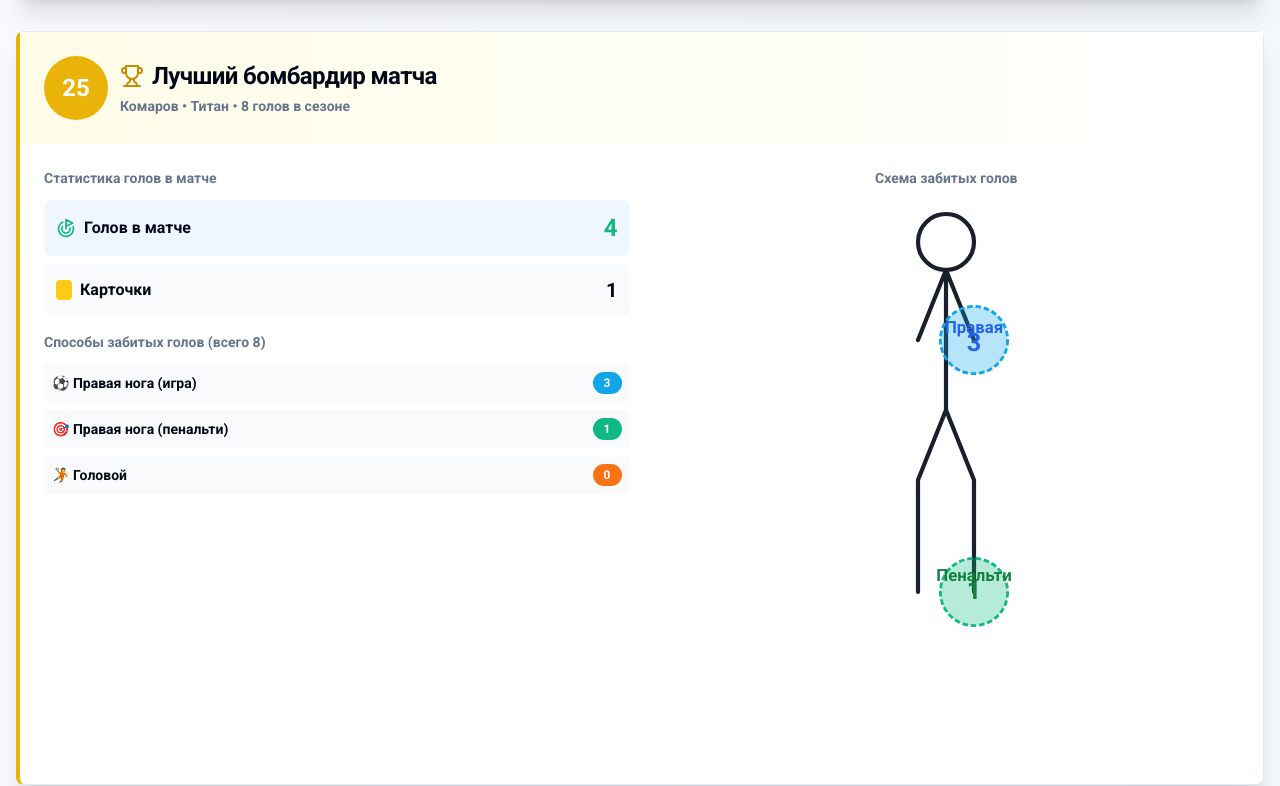
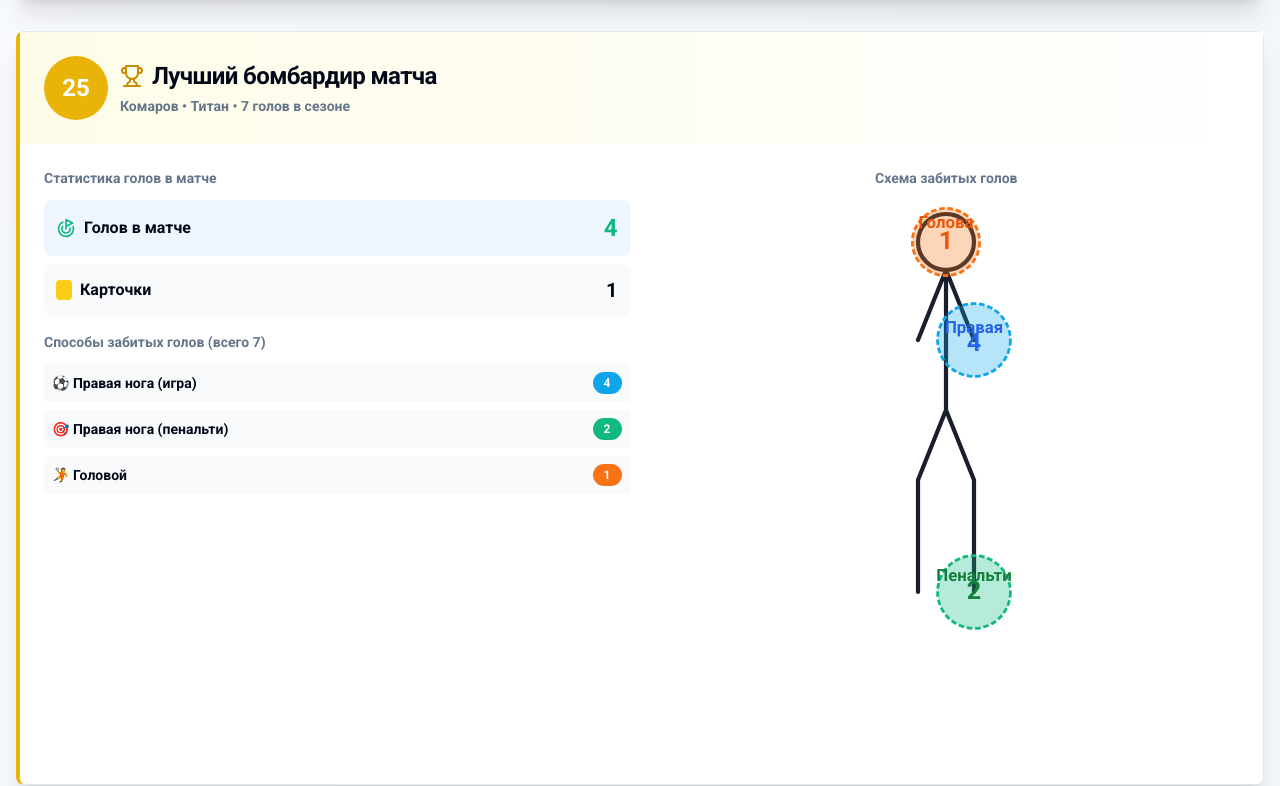
Before and after one commit to pr-poehali-dev/titan-victory-project, a React (Vite) app: page / in a window 1280 px wide. Shown: the part 1058-1844 px from the top of the page. Built offline with nearby package versions, Linux system fonts and the light colour scheme; a web font is replaced by a local one.

Commit message:
Гол забивной, разнообразный

```diff
--- a/src/pages/Index.tsx
+++ b/src/pages/Index.tsx
@@ -215,7 +215,7 @@ const Index = () => {
                   <Icon name="Trophy" className="text-yellow-600" size={24} />
                   Лучший бомбардир матча
                 </CardTitle>
-                <p className="text-sm text-muted-foreground font-halvar mt-1">Комаров • Титан • 8 голов в сезоне</p>
+                <p className="text-sm text-muted-foreground font-halvar mt-1">Комаров • Титан • 7 голов в сезоне</p>
               </div>
             </div>
           </CardHeader>
@@ -243,19 +243,19 @@ const Index = () => {
                 </div>
 
                 <div>
-                  <h4 className="font-halvar text-sm text-muted-foreground mb-3">Способы забитых голов (всего 8)</h4>
+                  <h4 className="font-halvar text-sm text-muted-foreground mb-3">Способы забитых голов (всего 7)</h4>
                   <div className="space-y-2">
                     <div className="flex items-center justify-between p-2 bg-slate-50 rounded">
                       <span className="font-halvar text-sm">⚽ Правая нога (игра)</span>
-                      <Badge className="bg-[#0EA5E9] font-halvar">3</Badge>
+                      <Badge className="bg-[#0EA5E9] font-halvar">4</Badge>
                     </div>
                     <div className="flex items-center justify-between p-2 bg-slate-50 rounded">
                       <span className="font-halvar text-sm">🎯 Правая нога (пенальти)</span>
-                      <Badge className="bg-[#10b981] font-halvar">1</Badge>
+                      <Badge className="bg-[#10b981] font-halvar">2</Badge>
                     </div>
                     <div className="flex items-center justify-between p-2 bg-slate-50 rounded">
                       <span className="font-halvar text-sm">🤾 Головой</span>
-                      <Badge className="bg-orange-500 font-halvar">0</Badge>
+                      <Badge className="bg-orange-500 font-halvar">1</Badge>
                     </div>
                   </div>
                 </div>
@@ -269,13 +269,17 @@ const Index = () => {
                       stroke="#1A1F2C" strokeWidth="3" fill="none" strokeLinecap="round"/>
                     <circle cx="100" cy="30" r="20" fill="none" stroke="#1A1F2C" strokeWidth="3"/>
 
-                    <circle cx="120" cy="100" r="24" fill="#0EA5E9" fillOpacity="0.3" stroke="#0EA5E9" strokeWidth="2" strokeDasharray="4 2"/>
+                    <circle cx="100" cy="30" r="24" fill="#f97316" fillOpacity="0.3" stroke="#f97316" strokeWidth="2" strokeDasharray="4 2"/>
+                    <text x="100" y="20" textAnchor="middle" className="fill-orange-600 font-halvar text-xs">Голова</text>
+                    <text x="100" y="35" textAnchor="middle" className="fill-orange-600 font-halvar text-lg font-bold">1</text>
+
+                    <circle cx="120" cy="100" r="26" fill="#0EA5E9" fillOpacity="0.3" stroke="#0EA5E9" strokeWidth="2" strokeDasharray="4 2"/>
                     <text x="120" y="95" textAnchor="middle" className="fill-blue-600 font-halvar text-xs">Правая</text>
-                    <text x="120" y="108" textAnchor="middle" className="fill-blue-600 font-halvar text-lg font-bold">3</text>
+                    <text x="120" y="108" textAnchor="middle" className="fill-blue-600 font-halvar text-lg font-bold">4</text>
 
-                    <circle cx="120" cy="280" r="24" fill="#10b981" fillOpacity="0.3" stroke="#10b981" strokeWidth="2" strokeDasharray="4 2"/>
+                    <circle cx="120" cy="280" r="26" fill="#10b981" fillOpacity="0.3" stroke="#10b981" strokeWidth="2" strokeDasharray="4 2"/>
                     <text x="120" y="272" textAnchor="middle" className="fill-green-700 font-halvar text-xs">Пенальти</text>
-                    <text x="120" y="285" textAnchor="middle" className="fill-green-700 font-halvar text-lg font-bold">1</text>
+                    <text x="120" y="285" textAnchor="middle" className="fill-green-700 font-halvar text-lg font-bold">2</text>
                   </svg>
                 </div>
               </div>
```
